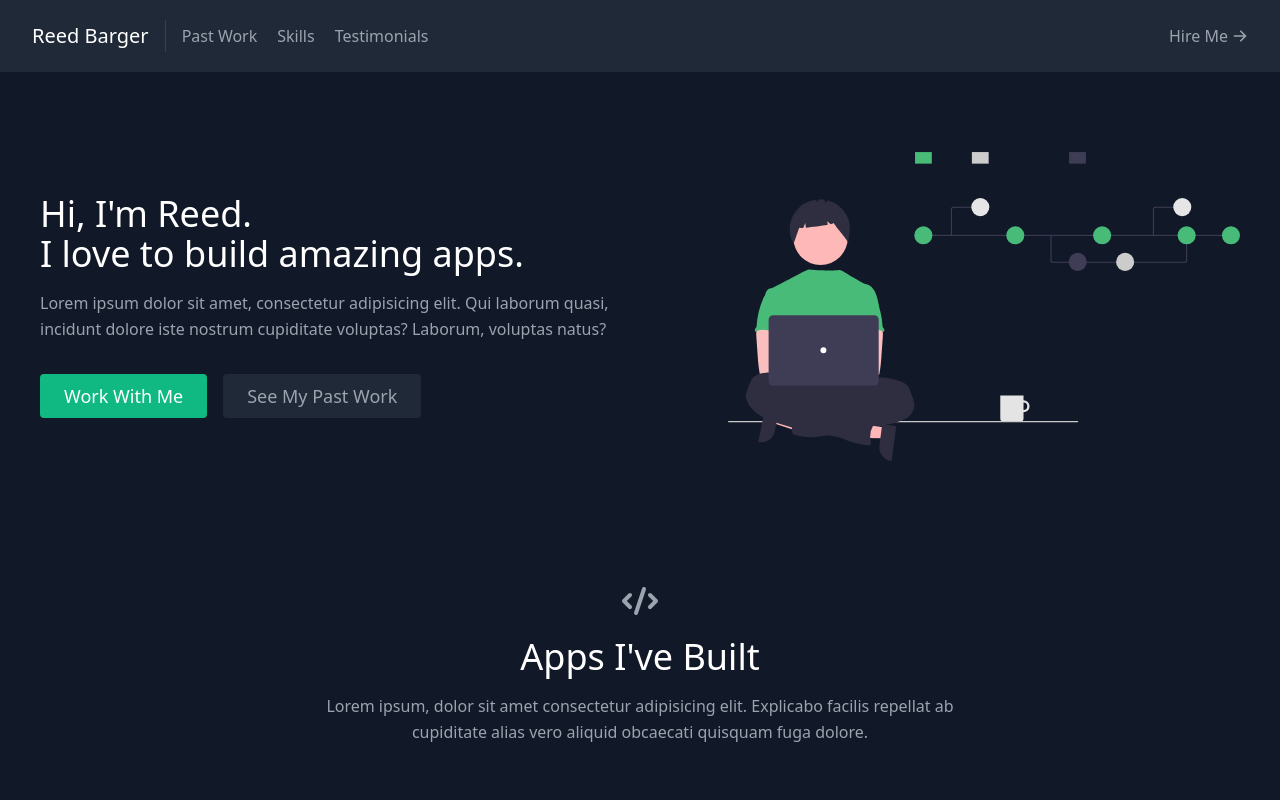
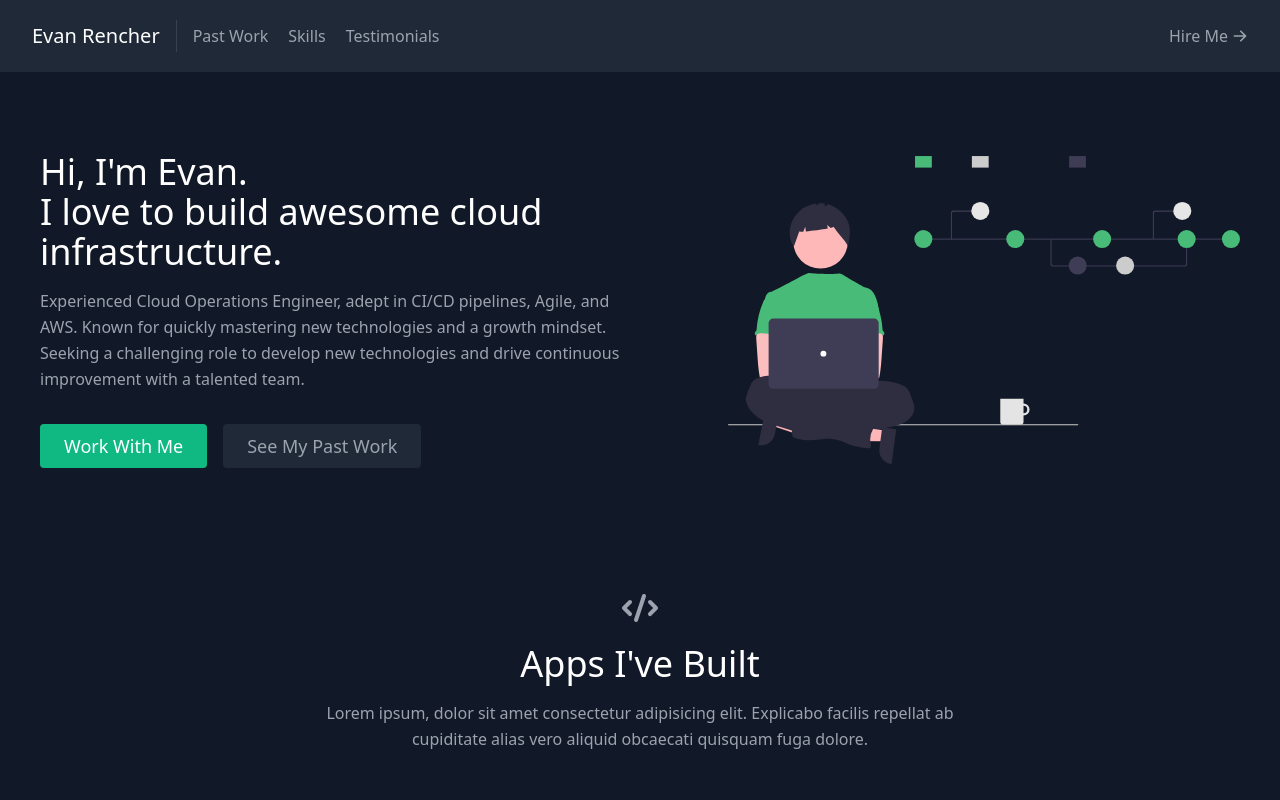
Before and after one commit to erencher09/portfolio, a React (Create React App) app in the folder evanportfolioreact/my-portfolio/: page / in a window 1280 px wide. Shown: the top 800 px of the page. Built offline with nearby package versions, Linux system fonts and the light colour scheme.

Commit message:
modified contact information

```diff
--- a/evanportfolioreact/my-portfolio/src/components/About.js
+++ b/evanportfolioreact/my-portfolio/src/components/About.js
@@ -7,14 +7,16 @@ export default function About() {
         <div className="container mx-auto flex px-10 py-20 md:flex-row flex-col items-center">
           <div className="lg:flex-grow md:w-1/2 lg:pr-24 md:pr-16 flex flex-col md:items-start md:text-left mb-16 md:mb-0 items-center text-center">
             <h1 className="title-font sm:text-4xl text-3xl mb-4 font-medium text-white">
-              Hi, I'm Reed.
-              <br className="hidden lg:inline-block" />I love to build amazing
-              apps.
+              Hi, I'm Evan.
+              <br className="hidden lg:inline-block" />I love to build awesome cloud infrastructure.
             </h1>
             <p className="mb-8 leading-relaxed">
-              Lorem ipsum dolor sit amet, consectetur adipisicing elit. Qui
-              laborum quasi, incidunt dolore iste nostrum cupiditate voluptas?
-              Laborum, voluptas natus?
+            Experienced Cloud Operations Engineer,
+            adept in CI/CD pipelines, Agile,
+            and AWS. Known for quickly mastering
+            new technologies and a growth mindset.
+            Seeking a challenging role to develop new technologies
+            and drive continuous improvement with a talented team.
             </p>
             <div className="flex justify-center">
               <a
--- a/evanportfolioreact/my-portfolio/src/components/Contact.js
+++ b/evanportfolioreact/my-portfolio/src/components/Contact.js
@@ -47,8 +47,7 @@ export default function Contact() {
                 ADDRESS
               </h2>
               <p className="mt-1">
-                97 Warren St. <br />
-                New York, NY 10007
+                Englewood, CO 80112
               </p>
             </div>
             <div className="lg:w-1/2 px-6 mt-4 lg:mt-0">
@@ -56,12 +55,12 @@ export default function Contact() {
                 EMAIL
               </h2>
               <a className="text-indigo-400 leading-relaxed">
-                reedbarger@email.com
+                erencher09@gmail.com
               </a>
               <h2 className="title-font font-semibold text-white tracking-widest text-xs mt-4">
                 PHONE
               </h2>
-              <p className="leading-relaxed">123-456-7890</p>
+              <p className="leading-relaxed">970-290-4908</p>
             </div>
           </div>
         </div>
--- a/evanportfolioreact/my-portfolio/src/components/Navbar.js
+++ b/evanportfolioreact/my-portfolio/src/components/Navbar.js
@@ -9,7 +9,7 @@ export default function Navbar() {
       <div className="container mx-auto flex flex-wrap p-5 flex-col md:flex-row items-center">
         <a className="title-font font-medium text-white mb-4 md:mb-0">
           <a href="#about" className="ml-3 text-xl">
-            Reed Barger
+            Evan Rencher
           </a>
         </a>
         <nav className="md:mr-auto md:ml-4 md:py-1 md:pl-4 md:border-l md:border-gray-700	flex flex-wrap items-center text-base justify-center">
```
